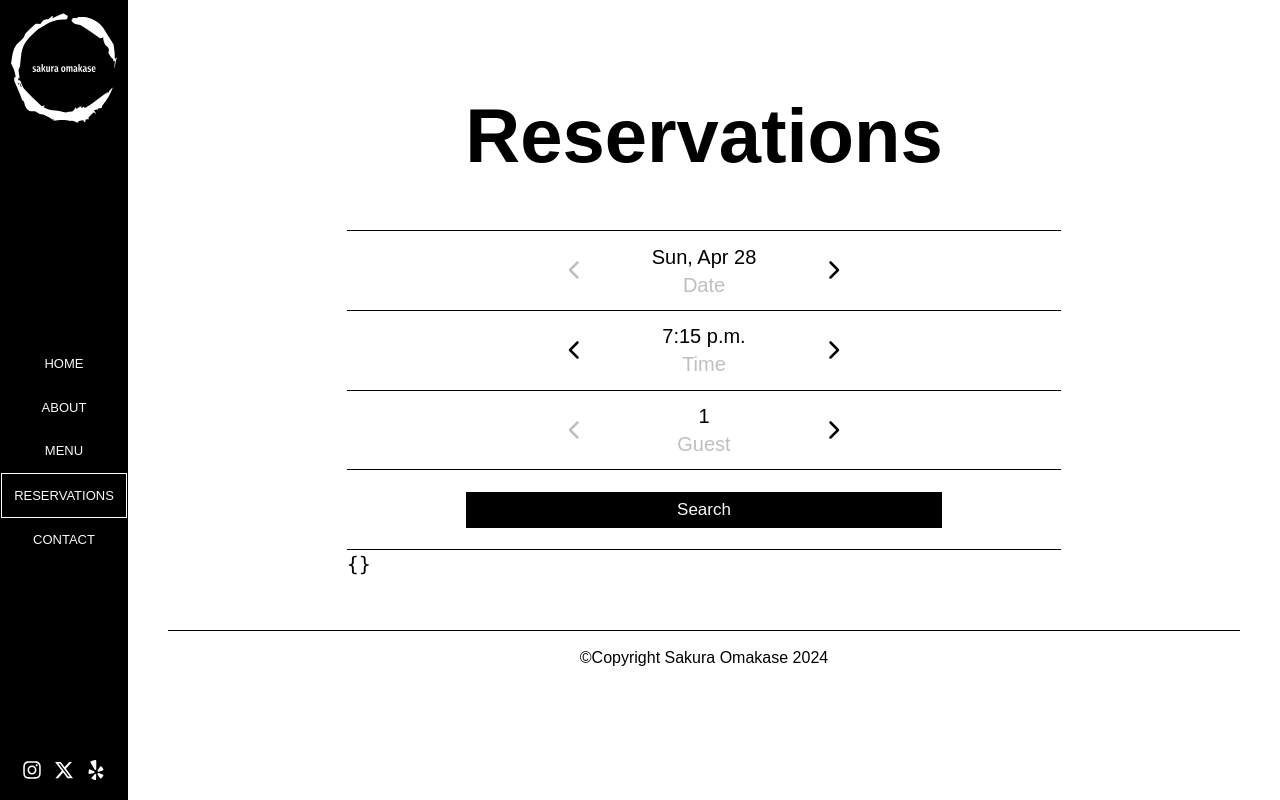
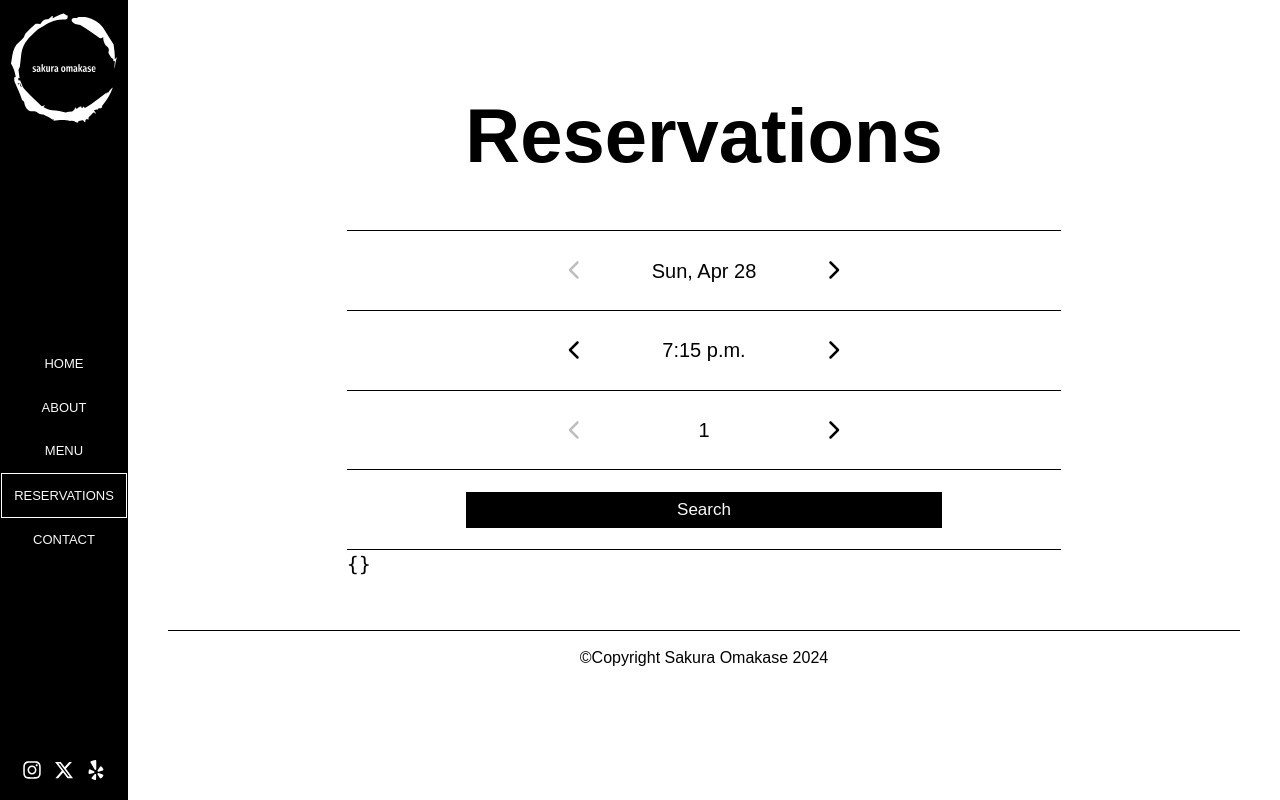
Before and after one commit to avan3/sakura_omakase, a React (Vite) app: page /sakura_omakase/reservations in a window 1280 px wide. Built offline with nearby package versions, Linux system fonts and the light colour scheme; a web font is replaced by a local one.

Commit message:
removed name prop from input component

```diff
--- a/src/components/Input.tsx
+++ b/src/components/Input.tsx
@@ -14,7 +14,6 @@ interface InputProps extends InputHTMLAttributes<HTMLInputElement> {
 }
 
 export const Input = ({
-  name,
   children,
   increment,
   decrement,
@@ -35,8 +34,7 @@ export const Input = ({
           />
         </button>
         <div className="flex flex-col justify-center items-center basis-1/3">
-          <div>{children}</div>
-          <div className="opacity-25">{name}</div>
+          {children}
         </div>
         <button
           className="disabled:opacity-25"
```
